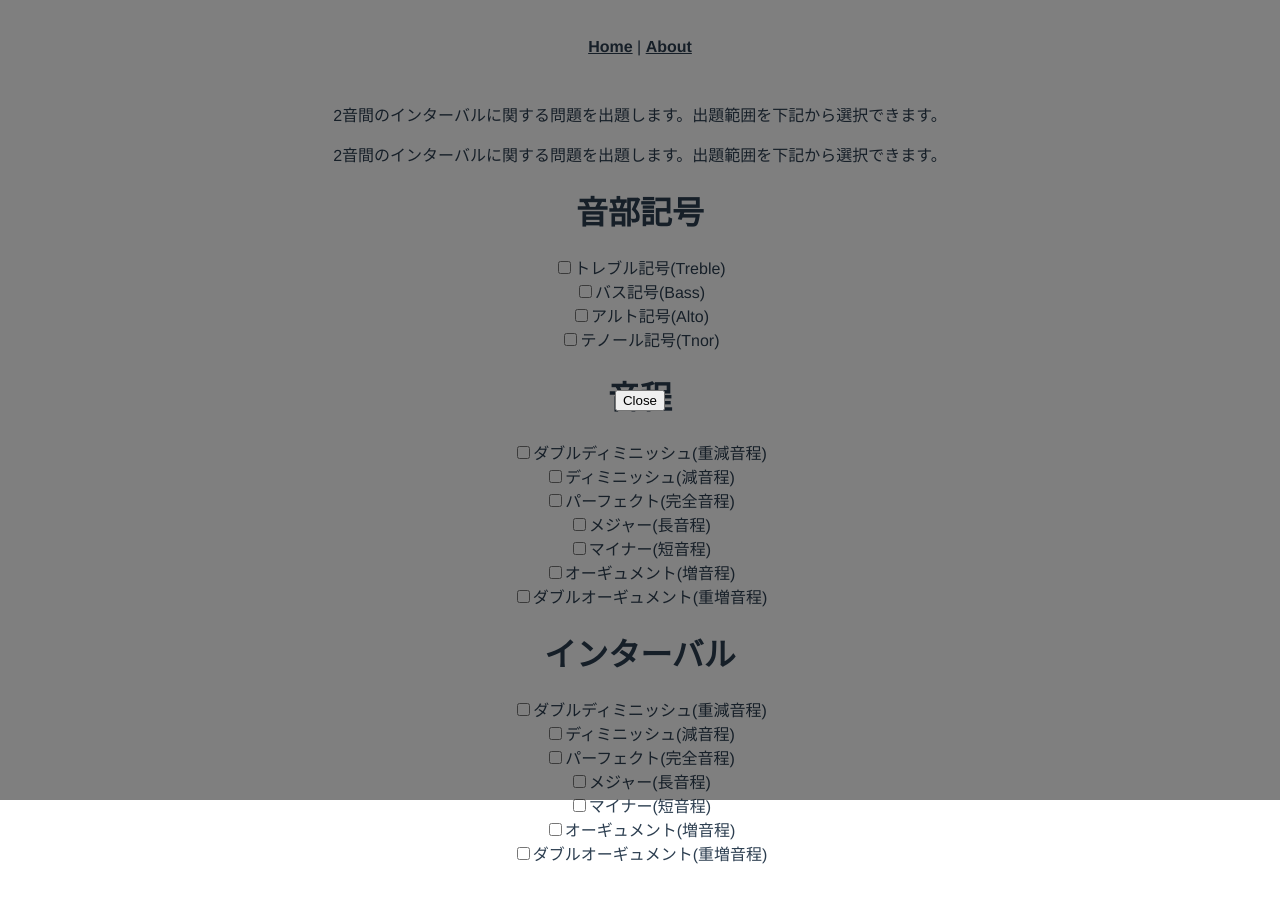
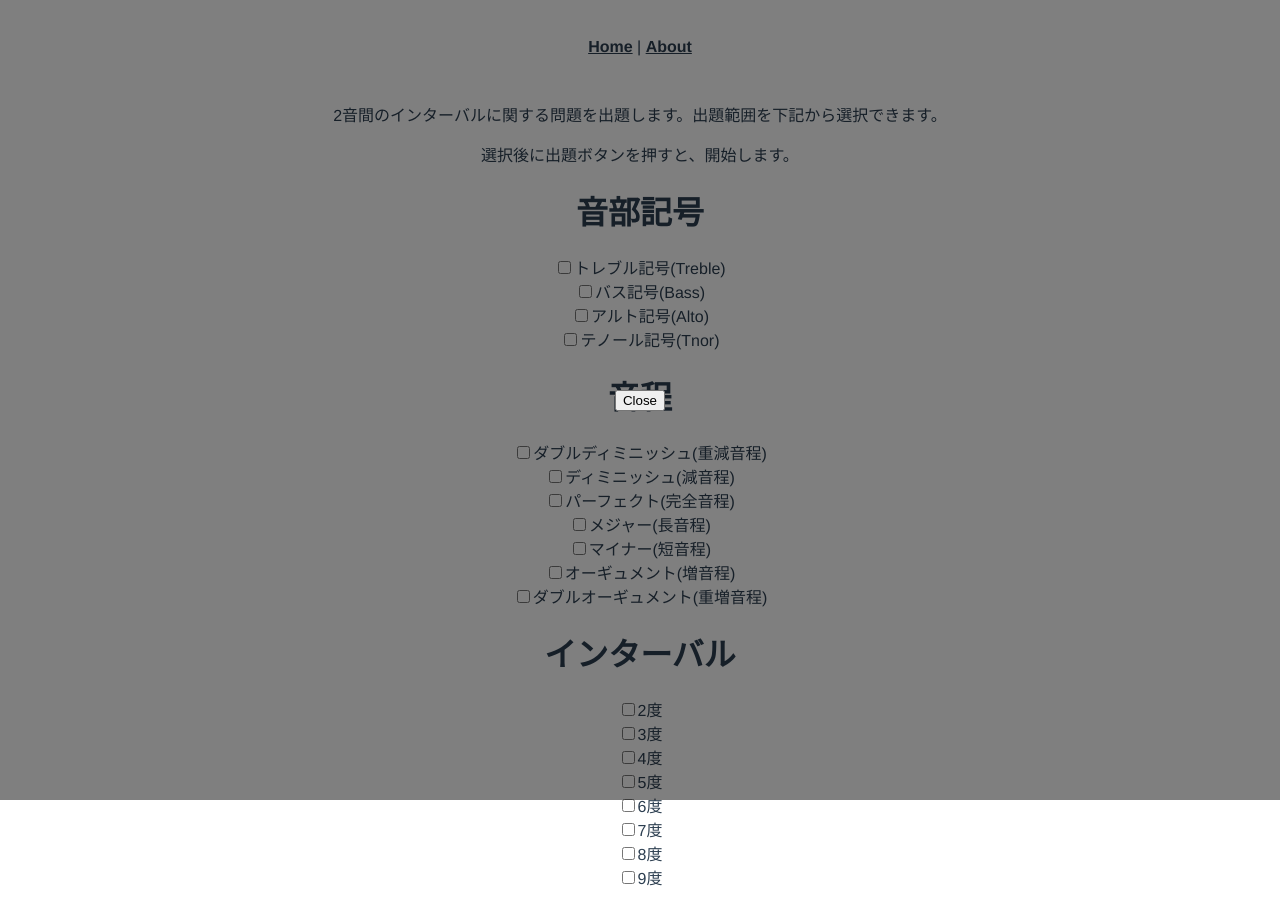
Before and after one commit to sgash708/spallegro, a Vue app in the folder frontend/: page /interval in a window 1280 px wide. Before the commit the page ends 873 px from the top, so only its background shows below. Built offline with nearby package versions, Linux system fonts and the light colour scheme.

Commit message:
インターバルの出力設定

```diff
--- a/frontend/src/components/TwoNotes.vue
+++ b/frontend/src/components/TwoNotes.vue
@@ -2,7 +2,7 @@
   <div class="twonotes">
     <div class="explanation">
       <p>2音間のインターバルに関する問題を出題します。出題範囲を下記から選択できます。</p>
-      <p>2音間のインターバルに関する問題を出題します。出題範囲を下記から選択できます。</p>
+      <p>選択後に出題ボタンを押すと、開始します。</p>
     </div>
 
     <h1>音部記号</h1>
@@ -18,9 +18,9 @@
     </div>
 
     <h1>インターバル</h1>
-    <div v-for="(quality, i) in qualities" :key="i">
-      <input :id="i" type="checkbox" :value="quality.name" v-model="selectedQualities">
-      <label :for="quality.name">{{ quality.viewName }}</label>
+    <div v-for="(interval, i) in intervals" :key="i">
+      <input :id="i" type="checkbox" :value="interval.name" v-model="selectedIntervals">
+      <label :for="interval.name">{{ interval.viewName }}</label>
     </div>
 
     <transition name="modal" appear>
```
